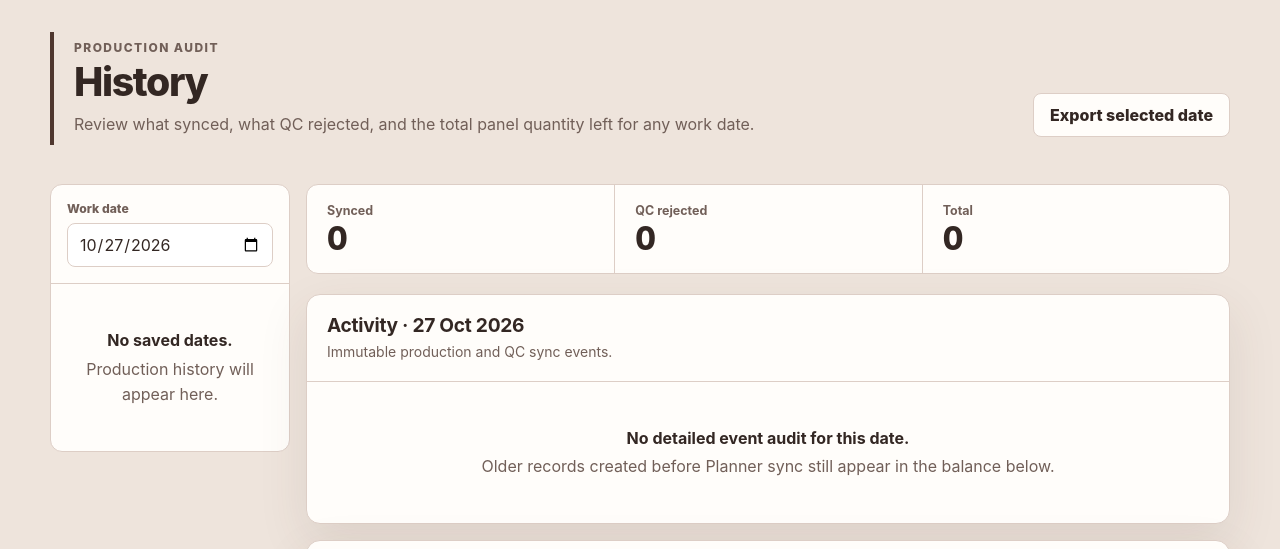
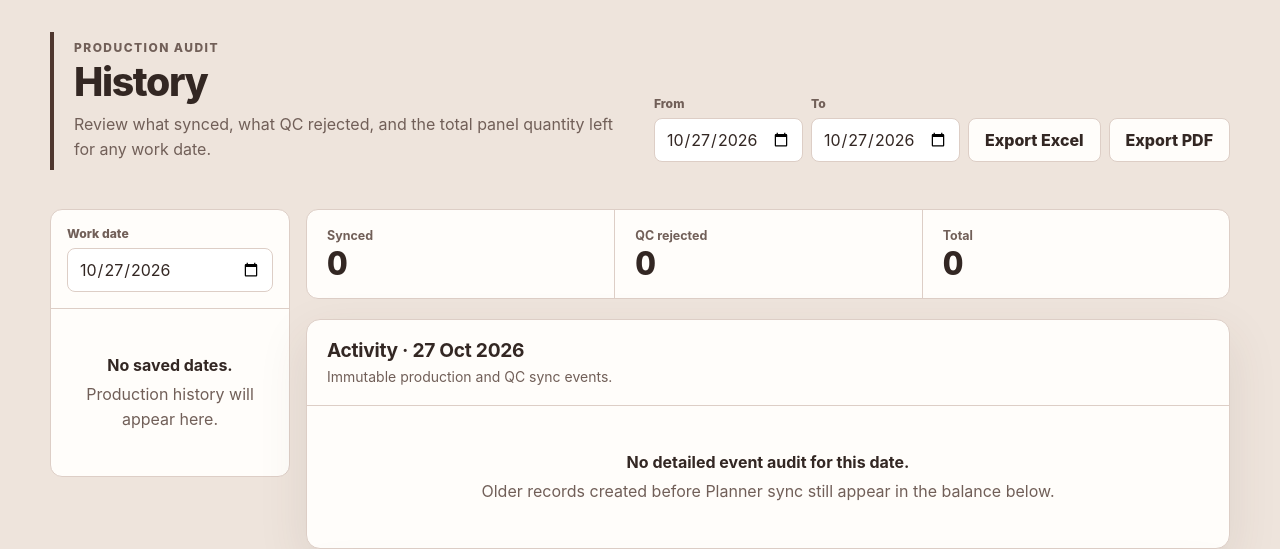
Before and after one commit to modula-code/Easy-Barcode-printing, a Flask app: page /history in a window 1280 px wide. Shown: the part 77-626 px from the top of the page. Run offline with Flask 3, Linux system fonts and the light colour scheme; data that the repository does not hold is empty; some libraries are stand-ins or nearby versions.

Commit message:
Add date range export functionality for print queue in Excel and PDF formats

```diff
--- a/app.py
+++ b/app.py
@@ -1040,33 +1040,55 @@ def _qc_xlsx(rows):
     return _xlsx_file("QC Report", sheet_xml, styles_xml)
 
 
+def _export_rows():
+    """Queue + event rows for ?date=, or merged across ?from=&to= (inclusive).
+
+    Range exports sum each part's hourly buckets across every day."""
+    start, end = request.args.get("from"), request.args.get("to")
+    if not (start and end):
+        queue = list_printed_parts(request.args.get("date"))
+        events = list_production_events(queue["date"])
+        return queue["items"], events["items"], queue["date"], queue["date"]
+    try:
+        start, end = sorted(
+            (date.fromisoformat(start).isoformat(), date.fromisoformat(end).isoformat())
+        )
+    except ValueError as exc:
+        raise ValueError("from/to must use YYYY-MM-DD.") from exc
+    queue_rows, event_rows = [], []
+    for work_date in sorted(d for d in list_history_dates() if start <= d <= end):
+        queue_rows += list_printed_parts(work_date)["items"]
+        event_rows += list_production_events(work_date)["items"]
+    if start == end:
+        return queue_rows, event_rows, start, start
+    return queue_rows, event_rows, f"{start} to {end}", f"{start}_to_{end}"
+
+
 @app.get("/api/print-queue/export.xlsx")
 def export_print_queue_xlsx():
     try:
-        queue = list_printed_parts(request.args.get("date"))
-        events = list_production_events(queue["date"])
+        queue_rows, event_rows, label, slug = _export_rows()
     except ValueError as exc:
         return jsonify(error=str(exc)), 400
     return send_file(
-        _queue_xlsx(queue["items"], events["items"], queue["date"]),
+        _queue_xlsx(queue_rows, event_rows, label),
         mimetype="application/vnd.openxmlformats-officedocument.spreadsheetml.sheet",
         as_attachment=True,
-        download_name=f"print-queue-{queue['date']}.xlsx",
+        download_name=f"print-queue-{slug}.xlsx",
         max_age=0,
     )
 
 @app.get("/api/print-queue/export.pdf")
 def export_print_queue_pdf():
     try:
-        queue = list_printed_parts(request.args.get("date"))
-        events = list_production_events(queue["date"])
+        queue_rows, event_rows, label, slug = _export_rows()
     except ValueError as exc:
         return jsonify(error=str(exc)), 400
     return send_file(
-        _queue_pdf(queue["items"], events["items"], queue["date"]),
+        _queue_pdf(queue_rows, event_rows, label),
         mimetype="application/pdf",
         as_attachment=True,
-        download_name=f"print-queue-{queue['date']}.pdf",
+        download_name=f"print-queue-{slug}.pdf",
         max_age=0,
     )
 
--- a/templates/history.html
+++ b/templates/history.html
@@ -39,9 +39,20 @@
                         quantity left for any work date.
                     </p>
                 </div>
-                <div class="hero-actions">
+                <div class="hero-actions" style="align-items: end">
+                    <label class="field">
+                        <span>From</span>
+                        <input id="export-from" type="date" />
+                    </label>
+                    <label class="field">
+                        <span>To</span>
+                        <input id="export-to" type="date" />
+                    </label>
                     <a id="export-link" class="button secondary" href="#"
-                        >Export selected date</a
+                        >Export Excel</a
+                    >
+                    <a id="export-pdf-link" class="button secondary" href="#"
+                        >Export PDF</a
                     >
                 </div>
             </section>
@@ -333,8 +344,9 @@
                 dateInput.max = queue.today;
                 document.querySelector("#activity-title").textContent =
                     `Activity · ${formatDate(date)}`;
-                document.querySelector("#export-link").href =
-                    `/api/print-queue/export.xlsx?date=${encodeURIComponent(date)}`;
+                exportFrom.value = exportTo.value = date;
+                exportFrom.max = exportTo.max = queue.today;
+                updateExportLinks();
 
                 const synced = ledger.items.filter((item) => item.status === "synced");
                 document.querySelector("#produced-total").textContent = synced
@@ -366,6 +378,21 @@
 
             dateInput.addEventListener("change", () => selectDate(dateInput.value));
 
+            const exportFrom = document.querySelector("#export-from");
+            const exportTo = document.querySelector("#export-to");
+            function updateExportLinks() {
+                const query = new URLSearchParams({
+                    from: exportFrom.value,
+                    to: exportTo.value || exportFrom.value,
+                });
+                document.querySelector("#export-link").href =
+                    `/api/print-queue/export.xlsx?${query}`;
+                document.querySelector("#export-pdf-link").href =
+                    `/api/print-queue/export.pdf?${query}`;
+            }
+            exportFrom.addEventListener("change", updateExportLinks);
+            exportTo.addEventListener("change", updateExportLinks);
+
             async function start() {
                 const historyData = await requestJson("/api/history");
                 availableDates = historyData.dates || [];
```
